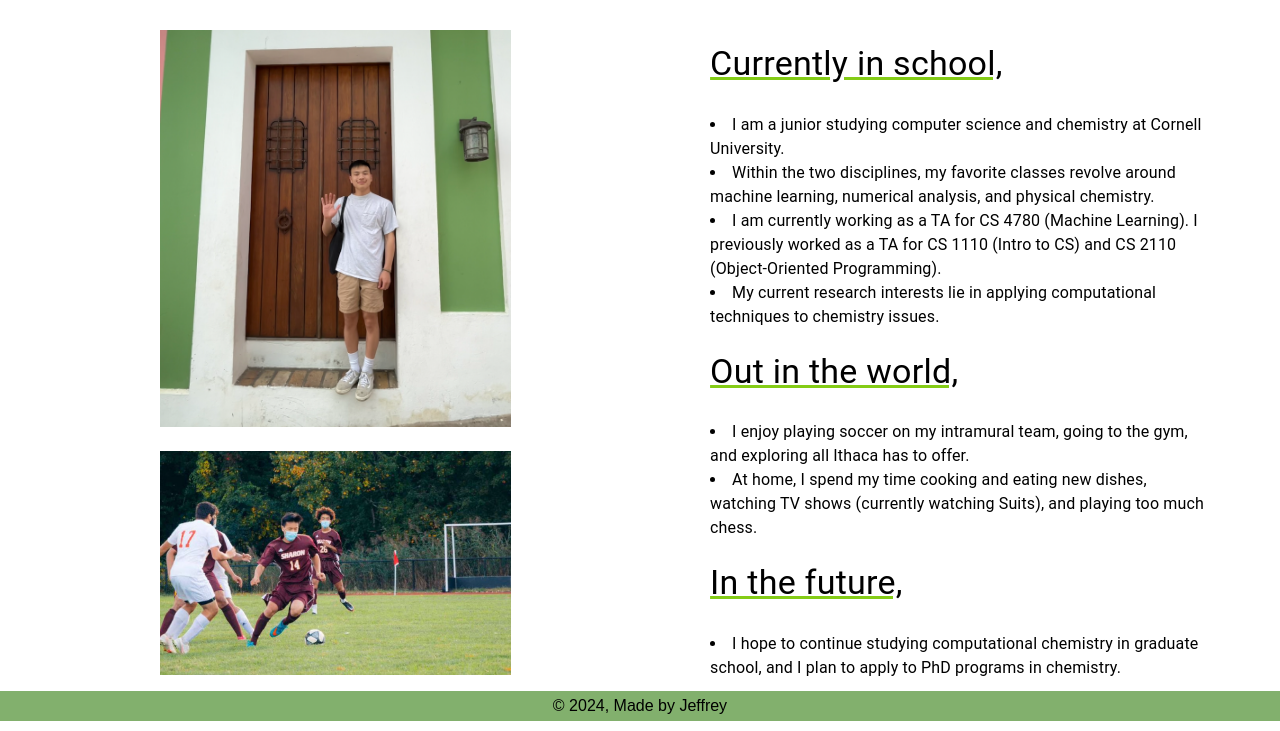
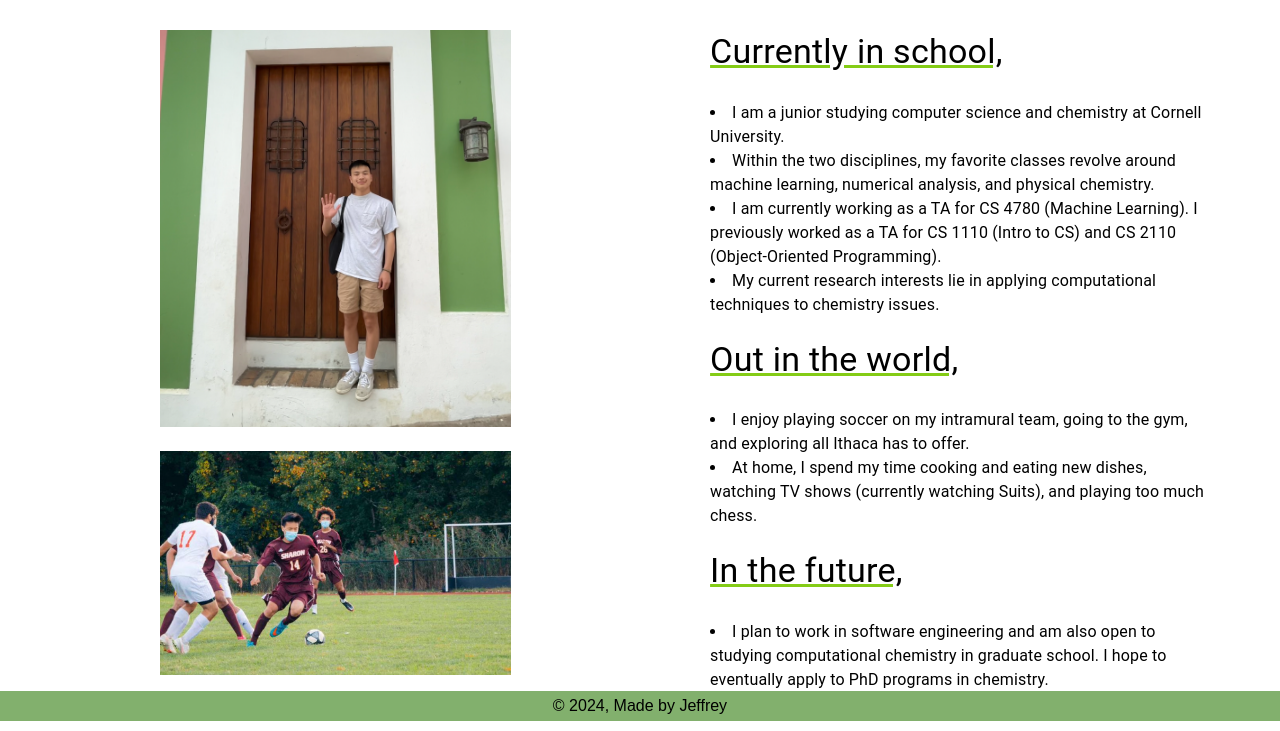
Before and after one commit to jxiang14/jxiang14.github.io, a Gatsby site: page /about in a window 1280 px wide. Shown: the part 79-810 px from the top of the page. Built offline with nearby package versions, Linux system fonts and the light colour scheme; Gatsby itself is replaced by a stand-in of ours.

Commit message:
Added v4 changes

```diff
--- a/src/pages/about.js
+++ b/src/pages/about.js
@@ -38,7 +38,7 @@
         In the future,
       </Typography>
       <Typography className="font-hedvig"  variant="body1" gutterBottom>
-        <li>I hope to continue studying computational chemistry in graduate school, and I plan to apply to PhD programs in chemistry.</li>
+        <li>I plan to work in software engineering and am also open to studying computational chemistry in graduate school. I hope to eventually apply to PhD programs in chemistry.</li>
       </Typography>
       </div>
     </section>
```
Also changed, not shown: package.json (+7 -5 lines), 1 other file.
